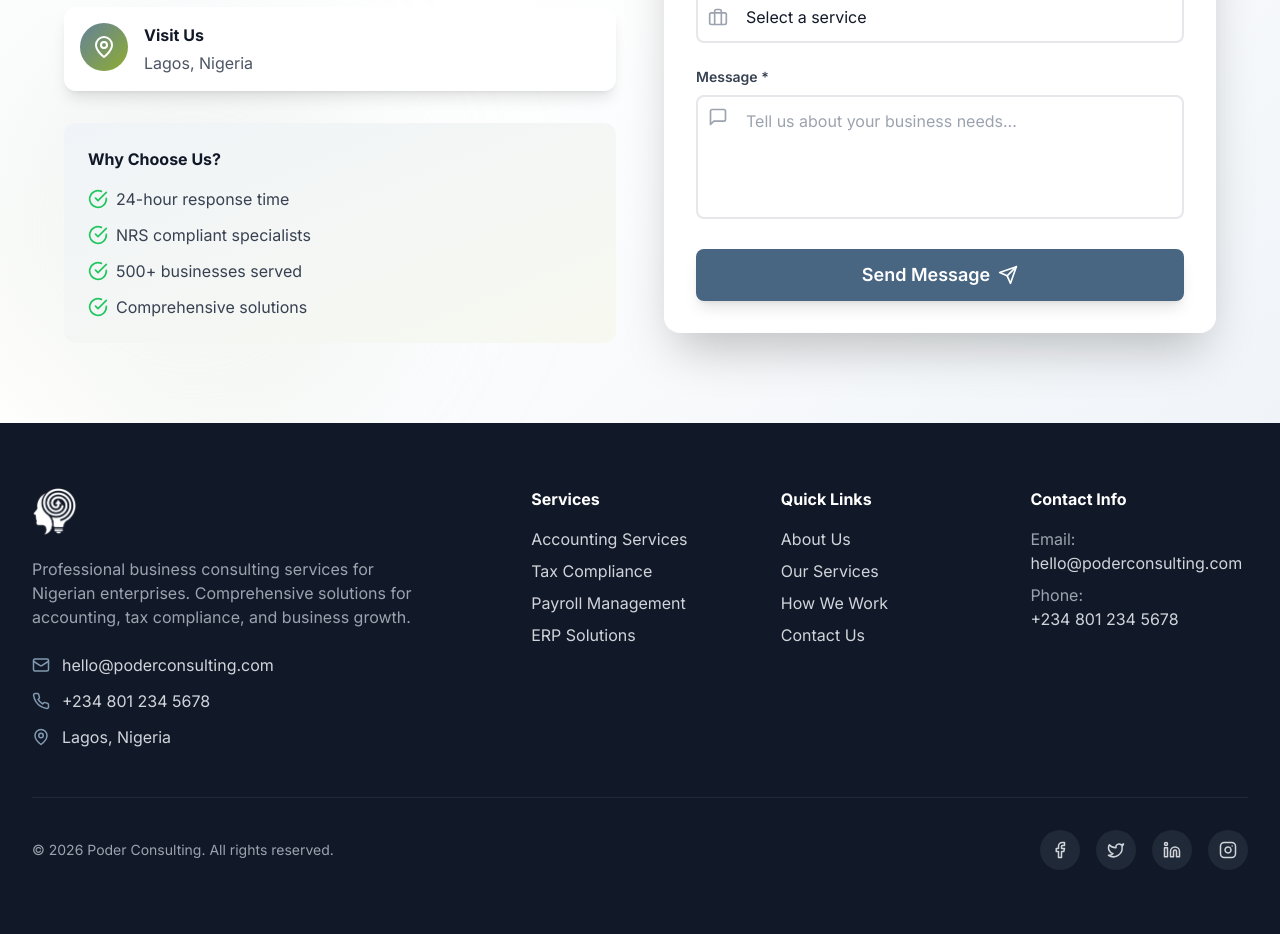
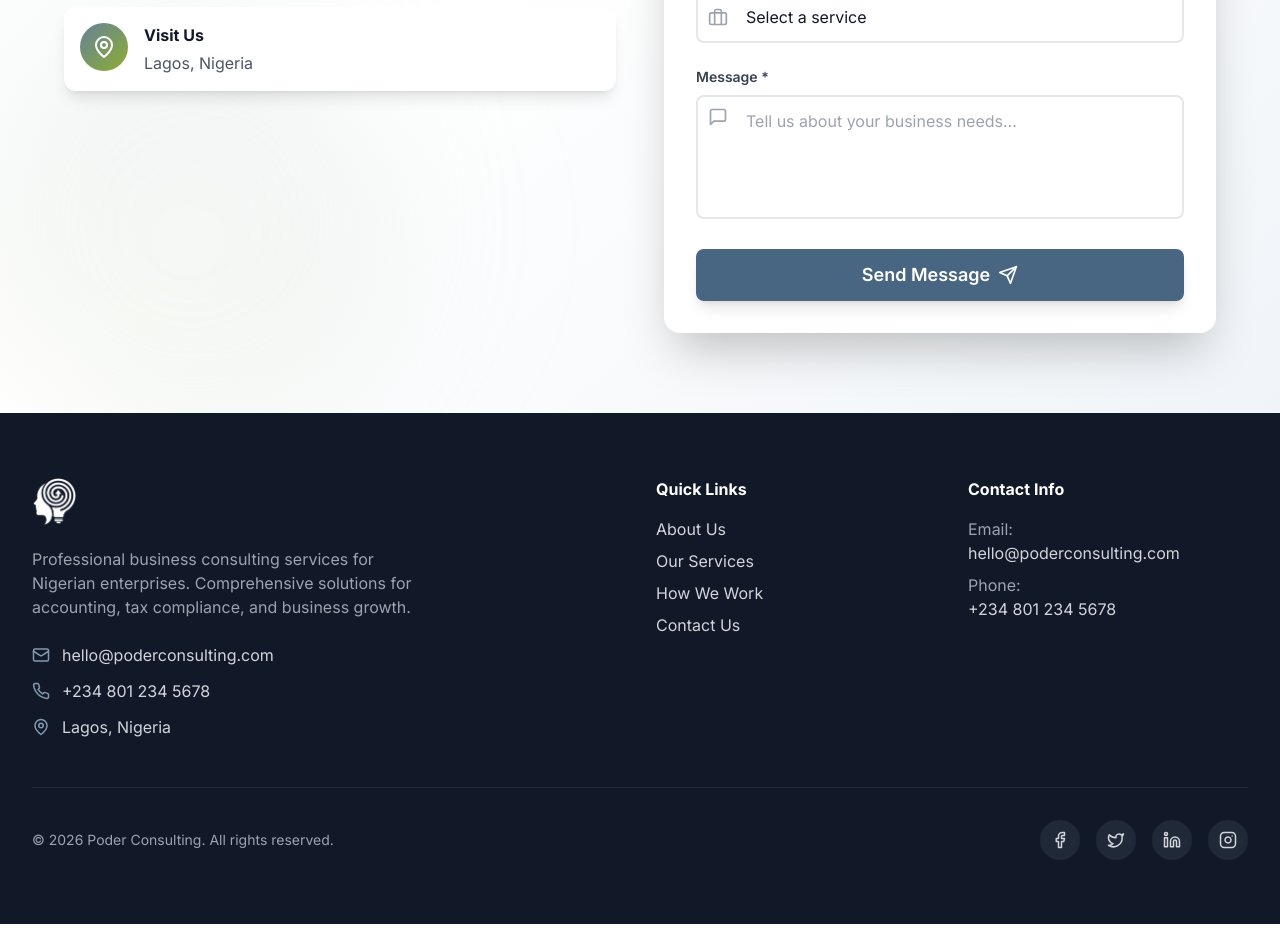
Before and after one commit to darlculus/poder-consulting-website, a Next.js app: page / in a window 1280 px wide. Shown: the part 6460-7394 px from the top of the page. Built offline with nearby package versions, Linux system fonts and the light colour scheme; a web font is replaced by a local one.

Commit message:
worked on the footer section

```diff
--- a/src/components/layout/Footer.tsx
+++ b/src/components/layout/Footer.tsx
@@ -5,14 +5,7 @@
 import { Mail, Phone, MapPin, Facebook, Twitter, Linkedin, Instagram } from 'lucide-react'
 
 export default function Footer() {
-  const services = [
-    'Accounting Services',
-    'Tax Compliance',
-    'Payroll Management',
-    'ERP Solutions',
-  ]
-
-  const quickLinks = [
+const quickLinks = [
     'About Us',
     'Our Services',
     'How We Work',
@@ -29,7 +22,7 @@
   return (
     <footer id="contact" className="bg-gray-900 text-gray-300">
       <div className="container-custom py-16">
-        <div className="grid md:grid-cols-2 lg:grid-cols-5 gap-8 mb-12">
+        <div className="grid md:grid-cols-2 lg:grid-cols-4 gap-8 mb-12">
           <div className="lg:col-span-2">
             <Link href="/" className="inline-block mb-4">
               <Image
@@ -62,19 +55,6 @@
                 <span>Lagos, Nigeria</span>
               </div>
             </div>
-          </div>
-
-          <div>
-            <h3 className="text-white font-bold mb-4">Services</h3>
-            <ul className="space-y-2">
-              {services.map((service, i) => (
-                <li key={i}>
-                  <Link href="#services" className="hover:text-white transition-colors">
-                    {service}
-                  </Link>
-                </li>
-              ))}
-            </ul>
           </div>
 
           <div>
--- a/src/components/sections/ContactForm.tsx
+++ b/src/components/sections/ContactForm.tsx
@@ -161,30 +161,6 @@
               </div>
             </motion.div>
 
-            {/* Quick Stats */}
-            <div className="bg-gradient-to-br from-primary-50 to-accent-50 rounded-xl p-6 mt-8">
-              <h4 className="font-bold text-gray-900 mb-4">Why Choose Us?</h4>
-              <div className="space-y-3">
-                {[
-                  '24-hour response time',
-                  'NRS compliant specialists',
-                  '500+ businesses served',
-                  'Comprehensive solutions',
-                ].map((item, i) => (
-                  <motion.div
-                    key={i}
-                    initial={{ opacity: 0, x: -20 }}
-                    whileInView={{ opacity: 1, x: 0 }}
-                    transition={{ delay: i * 0.1 }}
-                    viewport={{ once: true }}
-                    className="flex items-center gap-2"
-                  >
-                    <CheckCircle className="text-green-500 flex-shrink-0" size={20} />
-                    <span className="text-gray-700">{item}</span>
-                  </motion.div>
-                ))}
-              </div>
-            </div>
           </motion.div>
 
           {/* Contact Form */}
```
